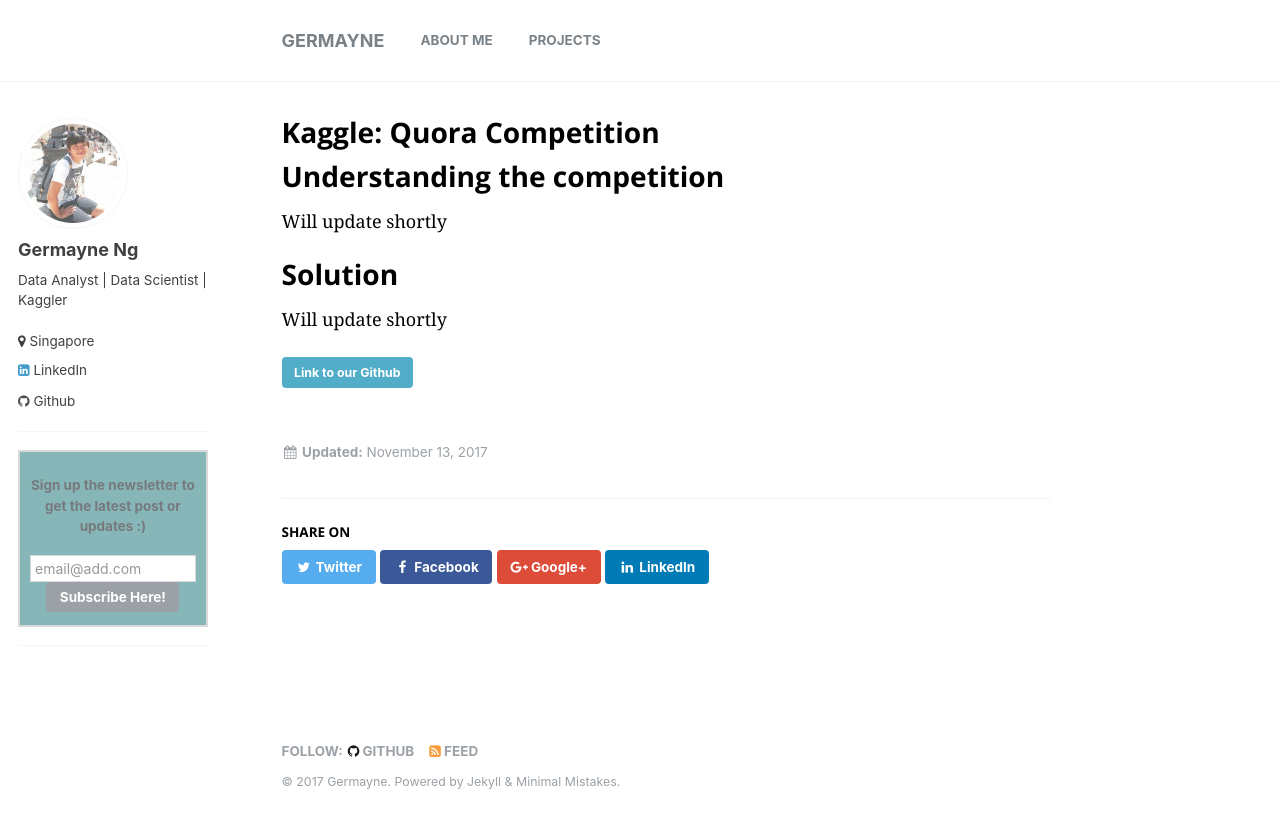
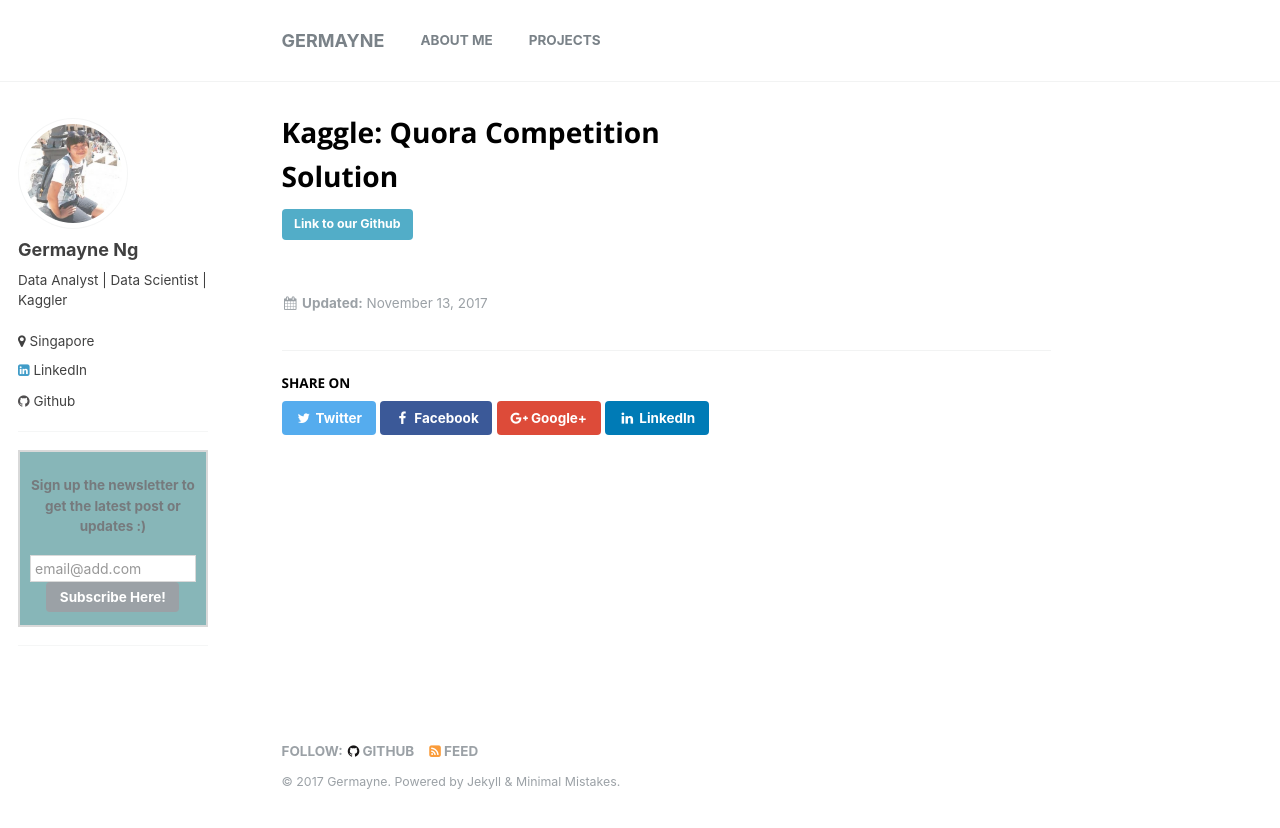
Before and after one commit to germayneng/template-_githubpages, a Jekyll site: the page built from _projects/kaggle-quora.md, in a window 1280 px wide. Shown: the top 828 px of the page. Built offline with Jekyll 4.4.1, drawn with Linux system fonts in a browser that asks for light colours.

Commit message:
Update kaggle-quora.md

```diff
--- a/_projects/kaggle-quora.md
+++ b/_projects/kaggle-quora.md
@@ -7,12 +7,8 @@
 ---
 
 
-# Understanding the competition
 
-Will update shortly
 
 # Solution
 
-Will update shortly
-
 <a href="https://github.com/GA-datascience/Kaggle-Quora" target='_blank' class="btn btn--info btn--small">Link to our Github</a>
```
